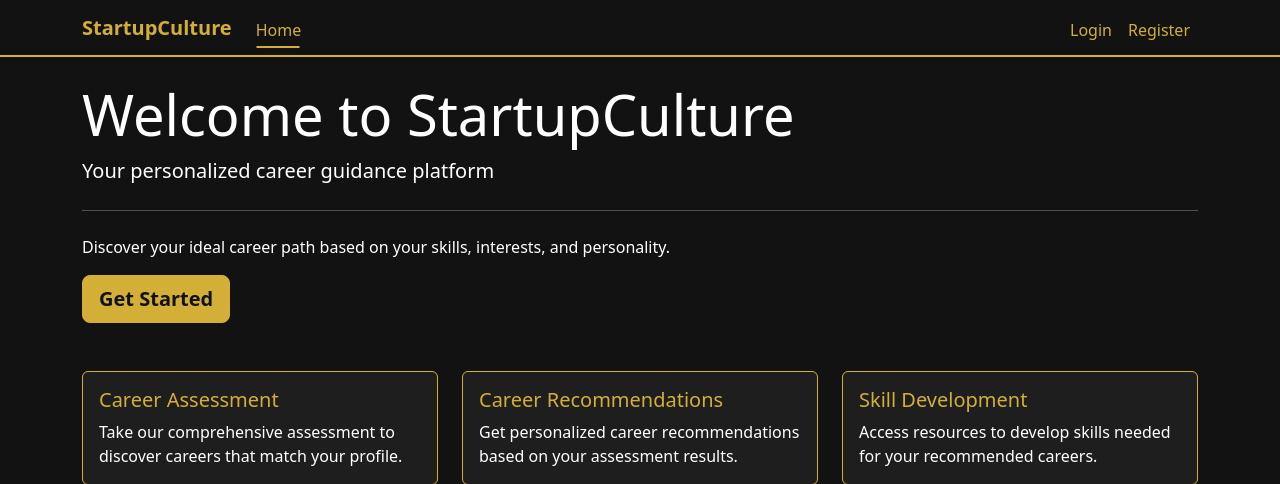
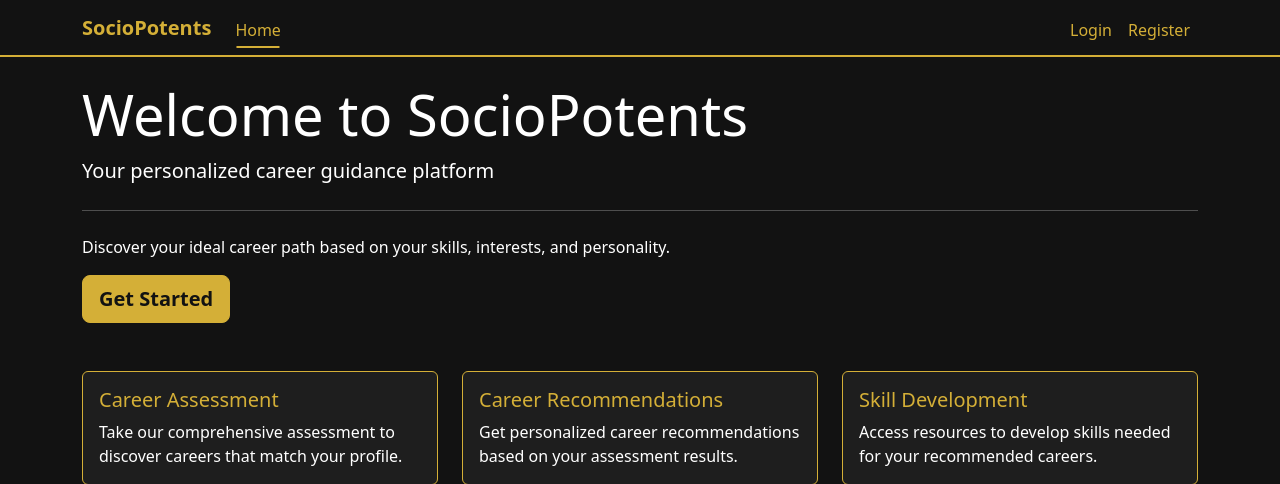
Before and after one commit to NISHANTH1107/Startup-culture, a Django app: page / in a window 1280 px wide. Shown: the top 484 px of the page. Run offline with Django 5.2, Linux system fonts and the light colour scheme.

Commit message:
Update branding from 'StartupCulture' to 'SocioPotents' in templates

```diff
--- a/career_site/templates/base.html
+++ b/career_site/templates/base.html
@@ -157,7 +157,7 @@
 <body>
     <nav class="navbar navbar-expand-lg navbar-dark">
         <div class="container">
-            <a class="navbar-brand fw-bold" href="{% url 'home' %}">StartupCulture</a>
+            <a class="navbar-brand fw-bold" href="{% url 'home' %}">SocioPotents</a>
             <button class="navbar-toggler" type="button" data-bs-toggle="collapse" data-bs-target="#navbarNav">
                 <span class="navbar-toggler-icon"></span>
             </button>
--- a/career_site/templates/base2.html
+++ b/career_site/templates/base2.html
@@ -156,7 +156,7 @@
 <body>
     <nav class="navbar navbar-expand-lg navbar-dark">
         <div class="container">
-            <a class="navbar-brand fw-bold" href="{% url 'home' %}">StartupCulture</a>
+            <a class="navbar-brand fw-bold" href="{% url 'home' %}">SocioPotents</a>
             <button class="navbar-toggler" type="button" data-bs-toggle="collapse" data-bs-target="#navbarNav">
                 <span class="navbar-toggler-icon"></span>
             </button>
--- a/career_site/templates/home.html
+++ b/career_site/templates/home.html
@@ -4,7 +4,7 @@
 
 {% block content %}
 <div class="jumbotron">
-    <h1 class="display-4">Welcome to StartupCulture</h1>
+    <h1 class="display-4">Welcome to SocioPotents</h1>
     <p class="lead">Your personalized career guidance platform</p>
     <hr class="my-4">
     <p>Discover your ideal career path based on your skills, interests, and personality.</p>
```
Also changed, not shown: db.sqlite3.
